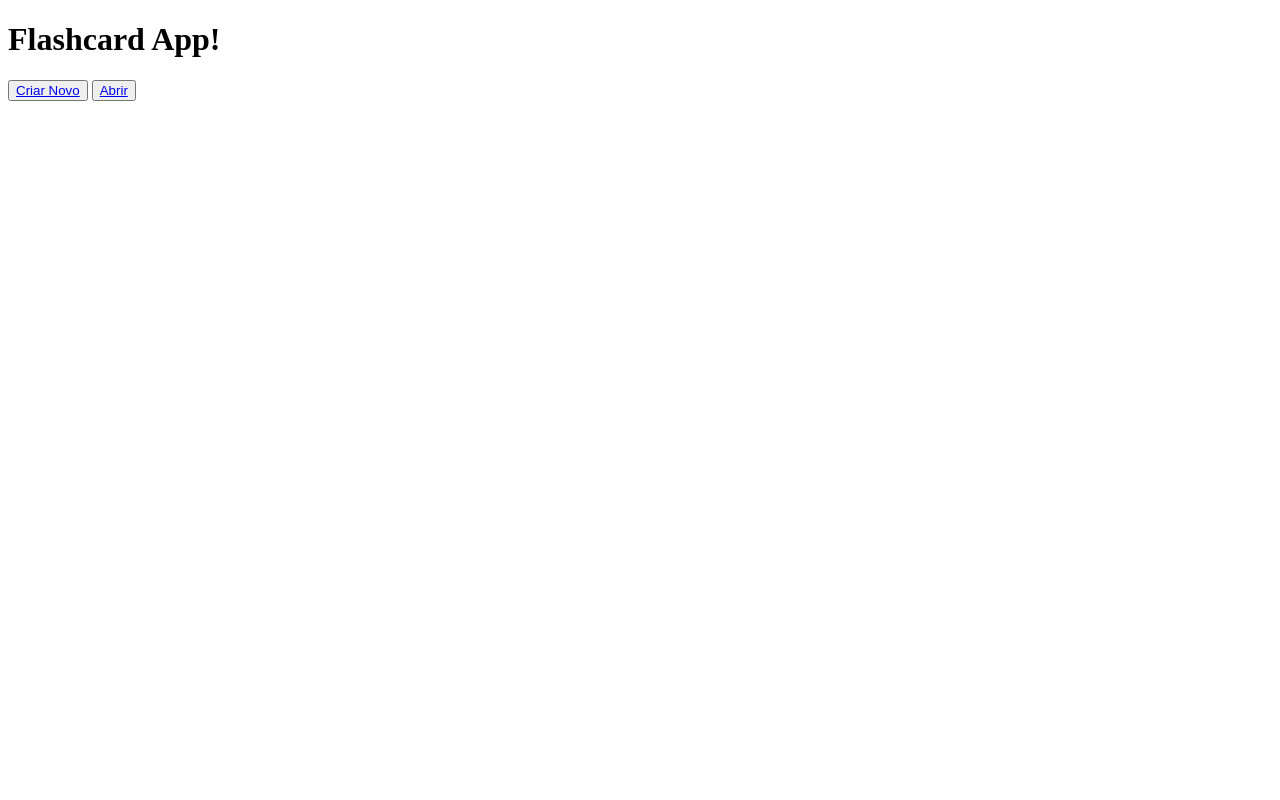
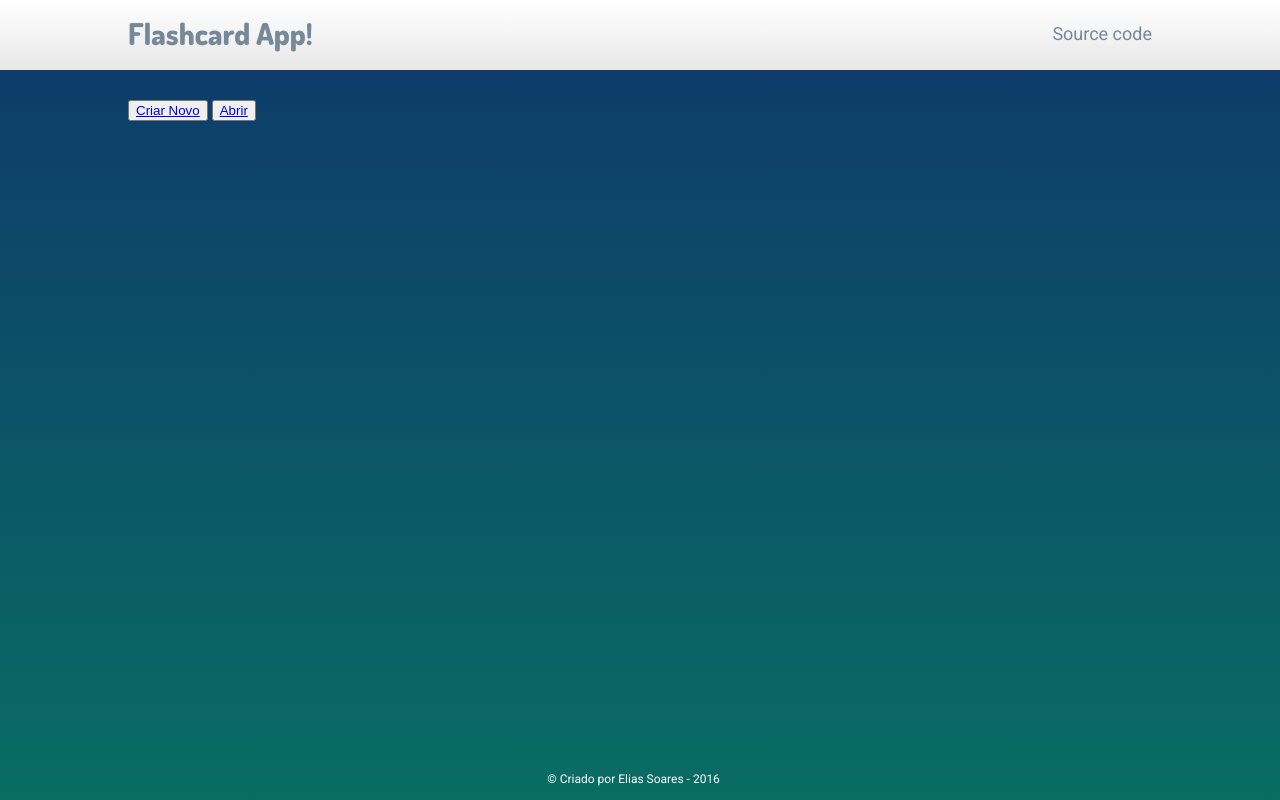
Before and after one commit to eliassv/flashcards-app, a Flask app: page / in a window 1280 px wide. Run offline with Flask 2, Linux system fonts and the light colour scheme.

Commit message:
estilização do template base

```diff
--- a/templates/base.html
+++ b/templates/base.html
@@ -1,20 +1,39 @@
 <!DOCTYPE html>
 <html lang="pt-br">
+
 <head>
     <meta charset="UTF-8">
     <title>{% block title %} {{title or "Flashcard App"}} {% endblock %}</title>
-
-<style>
-    .hide {
-        display: none;
-    }
-</style>
+    <link rel="stylesheet" type="text/css" href="{{ url_for('static',filename='style.css') }}">
+    <link rel="stylesheet" type="text/css" href="{{ url_for('static',filename='main.css') }}">
+    <link href="https://fonts.googleapis.com/css?family=Dosis:800" rel="stylesheet">
+    <link href="https://fonts.googleapis.com/css?family=Roboto" rel="stylesheet">
 </head>
 
 <body>
-    <h1> Flashcard App! </h1>
+    <div class="topo">
+        <div class="cabecalho">
+            <h1 class="titulo">
+                <a id="limpalink" href="{{ url_for('index') }}">
+                Flashcard App! </a></h1>
+            <p class="contato">
+                <a href="https://github.com/eliass95/flashcards-app" target="_blank">
+                Source code </a></p>
+        </div>
+    </div>
 
-    {% block content %} {% endblock %}
+    <div class="conteudo">
+        {% block content %} {% endblock %}
 
+
+
+
+    </div>
+    <footer>
+        <div class="rodape">
+            <p> &copy; Criado por <a href="https://github.com/eliass95" target="_blank"> Elias Soares </a> - 2016 </p>
+        </div>
+    </footer>
 </body>
+
 </html>
--- a/templates/index.html
+++ b/templates/index.html
@@ -1,7 +1,7 @@
 {% extends "base.html" %}
 {% block content %}
 
-<button type="button"><a href="{{ url_for('createcards') }}">Criar Novo</a></button>
-<button type="button"><a href="{{ url_for('opencards') }}">Abrir</a></button>
+    <button type="button"><a href="{{ url_for('createcards') }}">Criar Novo</a></button>
+    <button type="button"><a href="{{ url_for('opencards') }}">Abrir</a></button>
 
 {% endblock content %}
```
